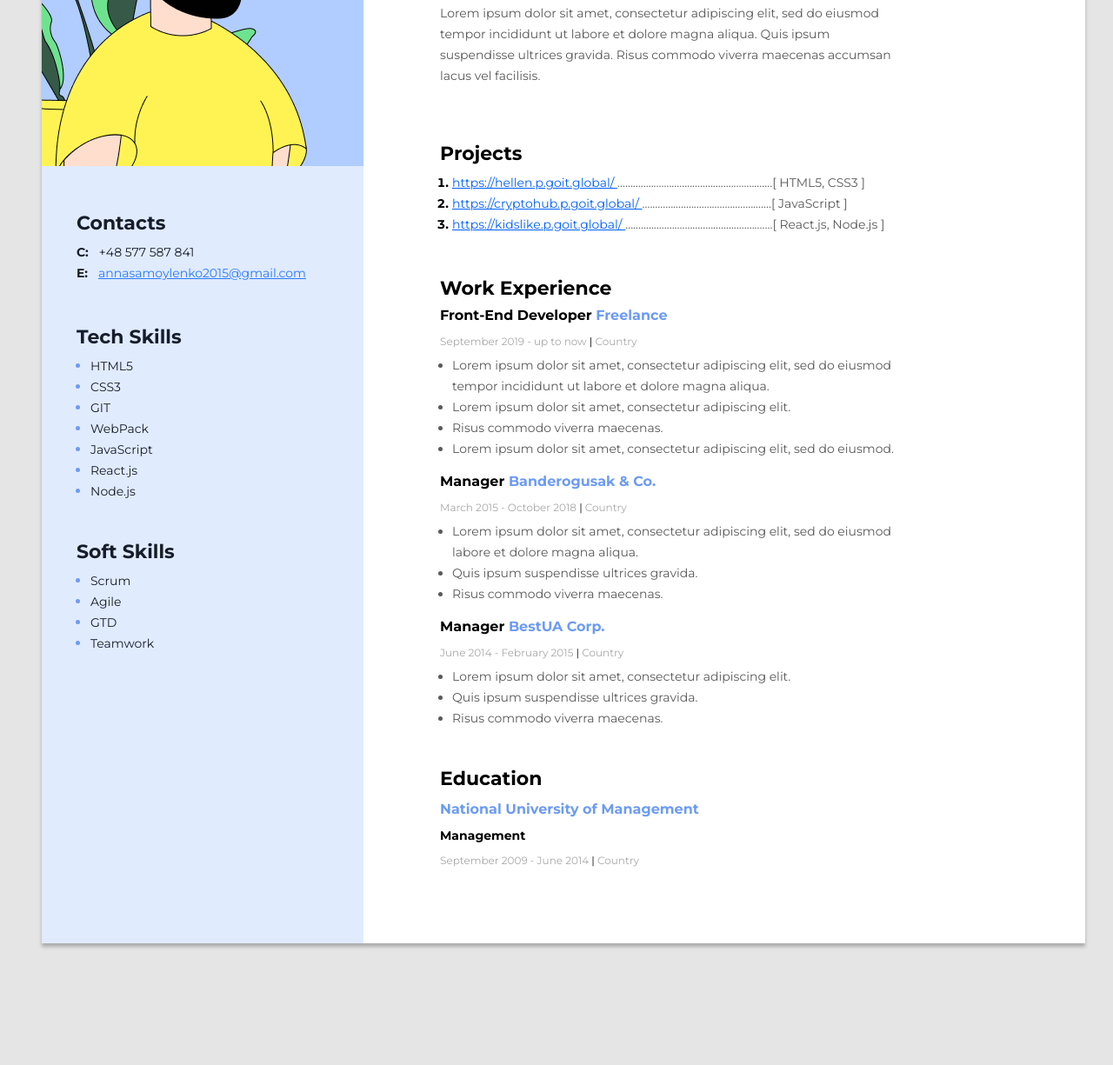
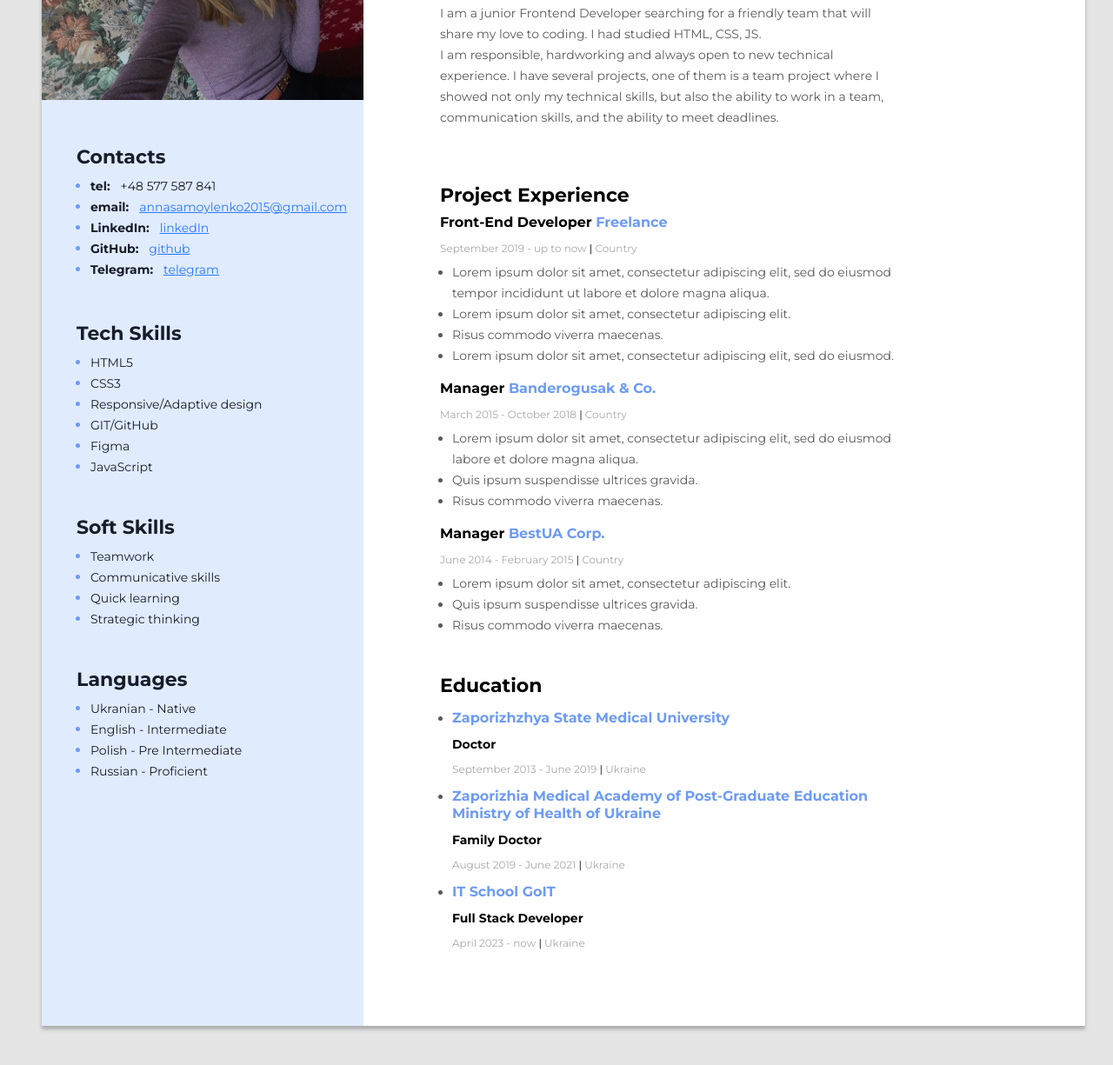
Before and after one commit to Annargb/resume, a plain HTML site: page index.html in a window 1280 px wide. Shown: the part 251-1476 px from the top of the page at 87% size. Before the commit the page ends 1384 px from the top, so only its background shows below. Drawn offline with Linux system fonts and the light colour scheme.

Commit message:
add new section

```diff
--- a/css/styles.css
+++ b/css/styles.css
@@ -16,7 +16,7 @@ body {
 /* Main content */
 .main-content {
   padding: 88px;
-  width: 100%
+  width: 100%;
 }
 
 .main-content-title {
@@ -189,7 +189,8 @@ body {
   margin: 48px 0 0 40px;
 }
 
-.soft-skills-container {
+.soft-skills-container,
+.languages-container {
   margin: 44px 0 0 40px;
 }
 
--- a/index.html
+++ b/index.html
@@ -27,14 +27,17 @@
           <h1 class="my-name">Hanna Samoilenko</h1>
 
           <p class="my-descr">
-            Lorem ipsum dolor sit amet, consectetur adipiscing elit, sed do
-            eiusmod tempor incididunt ut labore et dolore magna aliqua. Quis
-            ipsum suspendisse ultrices gravida. Risus commodo viverra maecenas
-            accumsan lacus vel facilisis.
+            I am a junior Frontend Developer searching for a friendly team that
+            will share my love to coding. I had studied HTML, CSS, JS. <br />
+            I am responsible, hardworking and always open to new technical
+            experience. I have several projects, one of them is a team project
+            where I showed not only my technical skills, but also the ability to
+            work in a team, communication skills, and the ability to meet
+            deadlines.
           </p>
         </div>
 
-        <!-- My projects -->
+        <!-- My projects
         <div class="projects-container">
           <h3 class="main-content-title">Projects</h3>
 
@@ -44,29 +47,40 @@
                 >https://hellen.p.goit.global/
               </a>
               <span class="project-item-descr"
-                >............................................................[ HTML5, CSS3 ]</span
+                >............................................................[
+                HTML5, CSS3 ]</span
               >
             </li>
 
             <li class="project-item">
-              <a href="https://cryptohub.p.goit.global/" class="project-item-link"
+              <a
+                href="https://cryptohub.p.goit.global/"
+                class="project-item-link"
                 >https://cryptohub.p.goit.global/
               </a>
-              <span class="project-item-descr">..................................................[ JavaScript ]</span>
+              <span class="project-item-descr"
+                >..................................................[ JavaScript
+                ]</span
+              >
             </li>
 
             <li class="project-item">
-              <a href="https://kidslike.p.goit.global/" class="project-item-link"
+              <a
+                href="https://kidslike.p.goit.global/"
+                class="project-item-link"
                 >https://kidslike.p.goit.global/
               </a>
-              <span class="project-item-descr">.........................................................[ React.js, Node.js ]</span>
+              <span class="project-item-descr"
+                >.........................................................[
+                React.js, Node.js ]</span
+              >
             </li>
           </ol>
-        </div>
+        </div> -->
 
         <!-- Work experience -->
         <div class="work-experience-container">
-          <h3 class="main-content-title">Work Experience</h3>
+          <h3 class="main-content-title">Project Experience</h3>
 
           <!-- Company 1  -->
           <div class="work-experience-place">
@@ -74,7 +88,8 @@
               Front-End Developer
               <span class="work-experience-company">Freelance</span>
             </h4>
-            <p class="work-period">September 2019 - up to now
+            <p class="work-period">
+              September 2019 - up to now
               <span class="text-divider">|</span> Country
             </p>
             <ul class="work-duties-list">
@@ -83,7 +98,9 @@
                 eiusmod tempor incididunt ut labore et dolore magna aliqua.
               </li>
 
-              <li class="work-duties">Lorem ipsum dolor sit amet, consectetur adipiscing elit.</li>
+              <li class="work-duties">
+                Lorem ipsum dolor sit amet, consectetur adipiscing elit.
+              </li>
 
               <li class="work-duties">Risus commodo viverra maecenas.</li>
 
@@ -100,7 +117,8 @@
               Manager
               <span class="work-experience-company">Banderogusak & Co.</span>
             </h4>
-            <p class="work-period">March 2015 - October 2018
+            <p class="work-period">
+              March 2015 - October 2018
               <span class="text-divider">|</span> Country
             </p>
             <ul class="work-duties-list">
@@ -108,23 +126,30 @@
                 Lorem ipsum dolor sit amet, consectetur adipiscing elit, sed do
                 eiusmod labore et dolore magna aliqua.
               </li>
-              <li class="work-duties">Quis ipsum suspendisse ultrices gravida.</li>
+              <li class="work-duties">
+                Quis ipsum suspendisse ultrices gravida.
+              </li>
               <li class="work-duties">Risus commodo viverra maecenas.</li>
             </ul>
           </div>
 
           <!-- Company 3 -->
-          <div class="work-experience-place" >
+          <div class="work-experience-place">
             <h4 class="work-experience-position">
               Manager
               <span class="work-experience-company">BestUA Corp.</span>
             </h4>
-            <p class="work-period">June 2014 - February 2015
+            <p class="work-period">
+              June 2014 - February 2015
               <span class="text-divider">|</span> Country
             </p>
             <ul class="work-duties-list">
-              <li class="work-duties">Lorem ipsum dolor sit amet, consectetur adipiscing elit.</li>
-              <li class="work-duties">Quis ipsum suspendisse ultrices gravida.</li>
+              <li class="work-duties">
+                Lorem ipsum dolor sit amet, consectetur adipiscing elit.
+              </li>
+              <li class="work-duties">
+                Quis ipsum suspendisse ultrices gravida.
+              </li>
               <li class="work-duties">Risus commodo viverra maecenas.</li>
             </ul>
           </div>
@@ -133,18 +158,44 @@
         <!-- Education -->
         <div class="education-container">
           <h3 class="main-content-title">Education</h3>
-          <h4 class="education-place">National University of Management</h4>
-          <h5 class="education-profession">Management</h5>
-          <p class="education-period">September 2009 - June 2014
-            <span class="text-divider">|</span> Country
+          <ul class="work-duties-list">
+            <li class="work-duties">
+              <h4 class="education-place">
+                Zaporizhzhya State Medical University
+              </h4>
+              <h5 class="education-profession">Doctor</h5>
+              <p class="education-period">
+                September 2013 - June 2019
+                <span class="text-divider">|</span> Ukraine
               </p>
+            </li>
+            <li class="work-duties">
+              <h4 class="education-place">
+                Zaporizhia Medical Academy of Post-Graduate Education Ministry
+                of Health of Ukraine
+              </h4>
+              <h5 class="education-profession">Family Doctor</h5>
+              <p class="education-period">
+                August 2019 - June 2021
+                <span class="text-divider">|</span> Ukraine
+              </p>
+            </li>
+            <li class="work-duties">
+              <h4 class="education-place">IT School GoIT</h4>
+              <h5 class="education-profession">Full Stack Developer</h5>
+              <p class="education-period">
+                April 2023 - now
+                <span class="text-divider">|</span> Ukraine
+              </p>
+            </li>
+          </ul>
         </div>
       </div>
 
       <!-- Sidebar -->
       <aside class="sidebar">
         <img
-          src="./img/frame-1.png"
+          src="./img/photo_2022-05-28_19-57-34.jpg"
           alt="My photo"
           width="370px"
           class="my-photo"
@@ -153,19 +204,50 @@
         <!-- Contacts -->
         <div class="contacts-container">
           <h3 class="sidebar-title">Contacts</h3>
+          <ul class="skill-list">
+            <li class="skill-list-item">
               <p class="contacts-item">
-            <span class="contacts-type">C: </span>
+                <span class="contacts-type">tel: </span>
                 <a href="tel:+48577587841" class="contacs-number"
                   >+48 577 587 841</a
                 >
               </p>
-
+            </li>
+            <li class="skill-list-item">
               <p class="contacts-item">
-            <span class="contacts-type">E: </span>
+                <span class="contacts-type">email: </span>
                 <a href="mailto:t.goitinskiy@gmail.com" class="contacts-email"
                   >annasamoylenko2015@gmail.com</a
                 >
               </p>
+            </li>
+            <li class="skill-list-item">
+              <p class="contacts-item">
+                <span class="contacts-type">LinkedIn: </span>
+                <a
+                  href="https://www.linkedin.com/in/hanna-samoilenko-904b0b272/"
+                  class="contacts-email"
+                  >linkedIn</a
+                >
+              </p>
+            </li>
+            <li class="skill-list-item">
+              <p class="contacts-item">
+                <span class="contacts-type">GitHub: </span>
+                <a href="https://github.com/Annargb" class="contacts-email"
+                  >github</a
+                >
+              </p>
+            </li>
+            <li class="skill-list-item">
+              <p class="contacts-item">
+                <span class="contacts-type">Telegram: </span>
+                <a href="https://t.me/hanna_samoylenko" class="contacts-email"
+                  >telegram</a
+                >
+              </p>
+            </li>
+          </ul>
         </div>
 
         <!-- Tech skills -->
@@ -179,20 +261,23 @@
               <span class="skill-list-text">CSS3</span>
             </li>
             <li class="skill-list-item">
-              <span class="skill-list-text">GIT</span>
+              <span class="skill-list-text">Responsive/Adaptive design</span>
             </li>
             <li class="skill-list-item">
-              <span class="skill-list-text">WebPack</span>
+              <span class="skill-list-text">GIT/GitHub</span>
+            </li>
+            <li class="skill-list-item">
+              <span class="skill-list-text">Figma</span>
             </li>
             <li class="skill-list-item">
               <span class="skill-list-text">JavaScript</span>
             </li>
-            <li class="skill-list-item">
+            <!-- <li class="skill-list-item">
               <span class="skill-list-text">React.js</span>
             </li>
             <li class="skill-list-item">
               <span class="skill-list-text">Node.js</span>
-            </li>
+            </li> -->
           </ul>
         </div>
 
@@ -201,16 +286,44 @@
           <h3 class="sidebar-title">Soft Skills</h3>
           <ul class="skill-list">
             <li class="skill-list-item">
-              <span class="skill-list-text">Scrum</span>
+              <span class="skill-list-text">Teamwork</span>
             </li>
             <li class="skill-list-item">
+              <span class="skill-list-text">Communicative skills</span>
+            </li>
+            <li class="skill-list-item">
+              <span class="skill-list-text">Quick learning</span>
+            </li>
+            <li class="skill-list-item">
+              <span class="skill-list-text">Strategic thinking</span>
+            </li>
+            <!-- <li class="skill-list-item">
               <span class="skill-list-text">Agile</span>
             </li>
             <li class="skill-list-item">
               <span class="skill-list-text">GTD</span>
+            </li> -->
+            <!-- <li class="skill-list-item">
+              <span class="skill-list-text">Scrum</span>
+            </li> -->
+          </ul>
+        </div>
+
+        <!-- Languages -->
+        <div class="languages-container">
+          <h3 class="sidebar-title">Languages</h3>
+          <ul class="skill-list">
+            <li class="skill-list-item">
+              <span class="skill-list-text">Ukranian - Native</span>
             </li>
             <li class="skill-list-item">
-              <span class="skill-list-text">Teamwork</span>
+              <span class="skill-list-text">English - Intermediate</span>
+            </li>
+            <li class="skill-list-item">
+              <span class="skill-list-text">Polish - Pre Intermediate</span>
+            </li>
+            <li class="skill-list-item">
+              <span class="skill-list-text">Russian - Proficient</span>
             </li>
           </ul>
         </div>
```
Also changed, not shown: img/photo_2022-05-28_19-57-34.jpg (added). Lines whose indentation alone changed are shown as unchanged.
